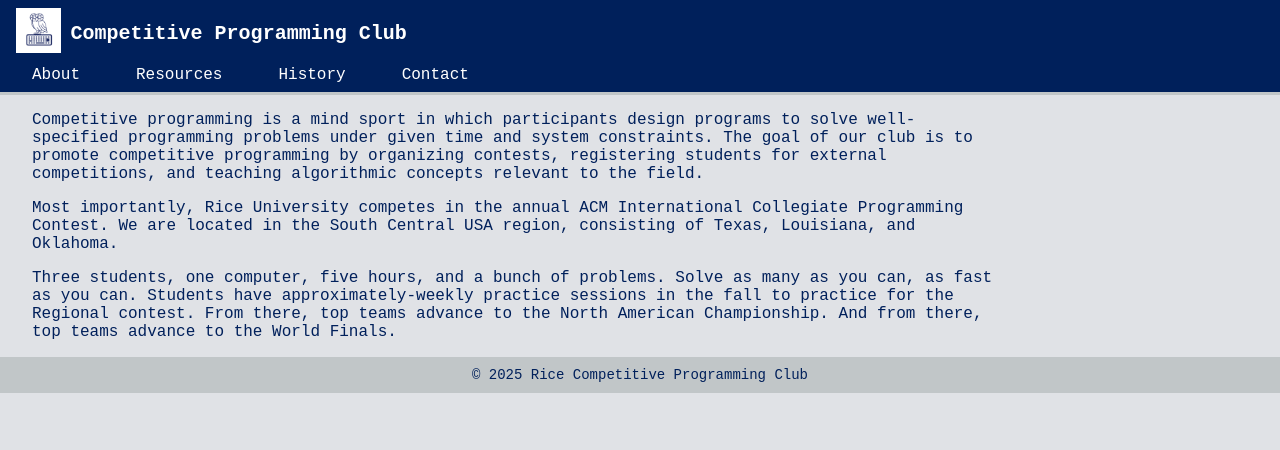
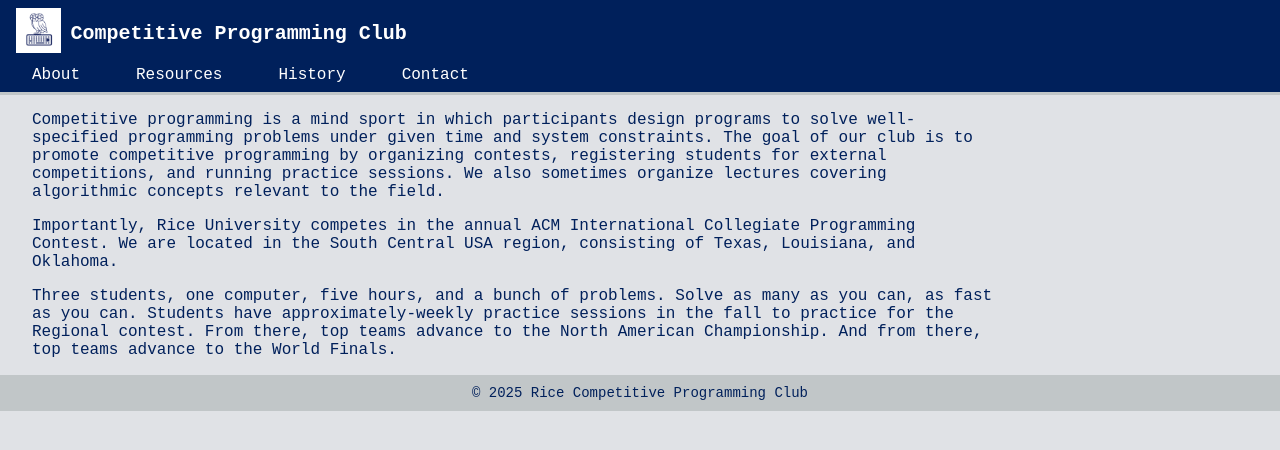
Before and after one commit to Rice-CP-Club/website, a Jekyll site: the page built from index.html, in a window 1280 px wide. Shown: the top 450 px of the page. Built offline with Jekyll 4.4.1, drawn with Linux system fonts in a browser that asks for light colours.

Commit message:
change wording

```diff
--- a/index.html
+++ b/index.html
@@ -12,12 +12,13 @@
   to solve well-specified programming problems under given time and system
   constraints. The goal of our club is to promote competitive programming by
   organizing contests, registering students for external competitions, and
-  teaching algorithmic concepts relevant to the field.
+  running practice sessions. We also sometimes organize lectures covering
+  algorithmic concepts relevant to the field.
 </p>
 <p class="descr">
-  Most importantly, Rice University competes in the annual
-  <h ref="https://icpc.global/"
-    >ACM International Collegiate Programming Contest</h
+  Importantly, Rice University competes in the annual
+  <a ref="https://icpc.global/"
+    >ACM International Collegiate Programming Contest</a
   >. We are located in the South Central USA region, consisting of Texas,
   Louisiana, and Oklahoma.
 </p>
```
